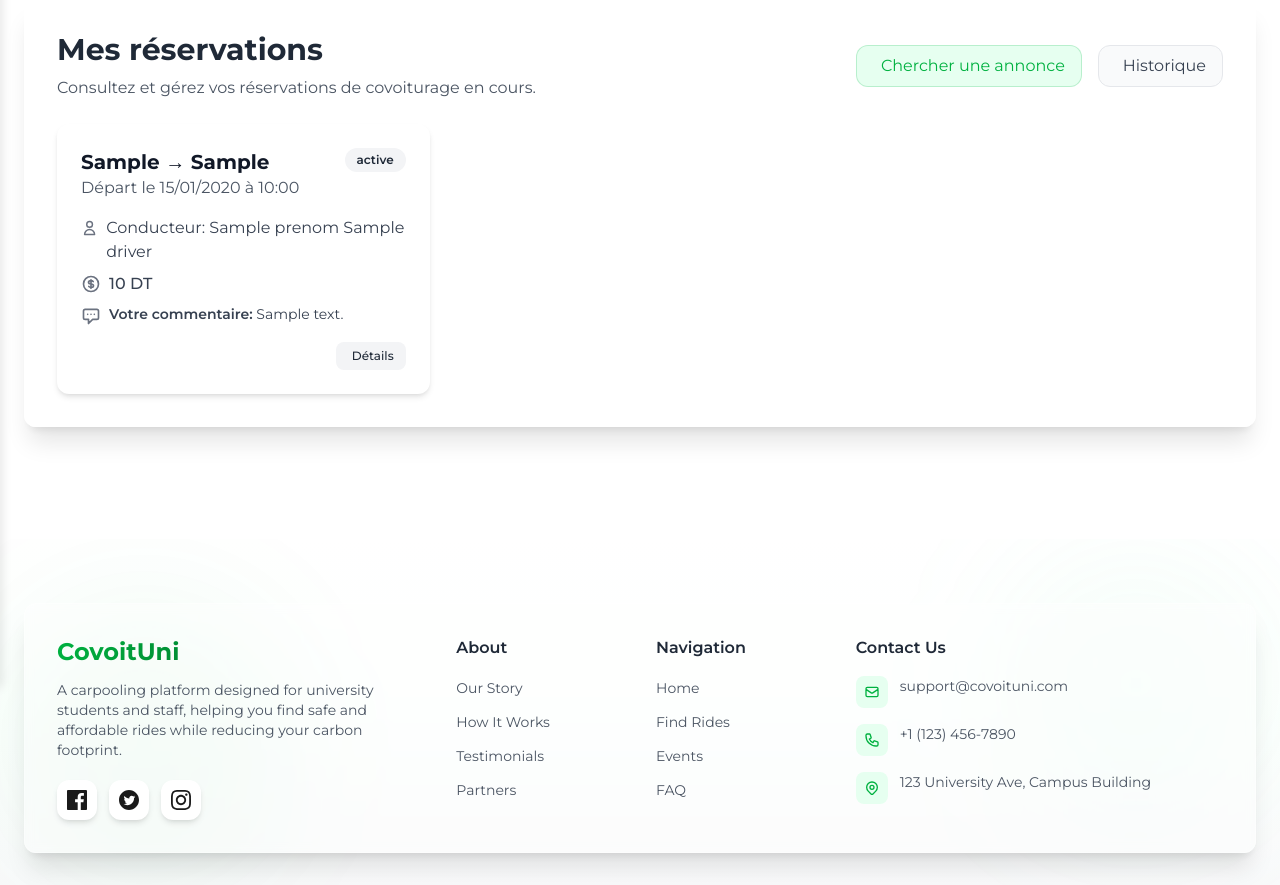
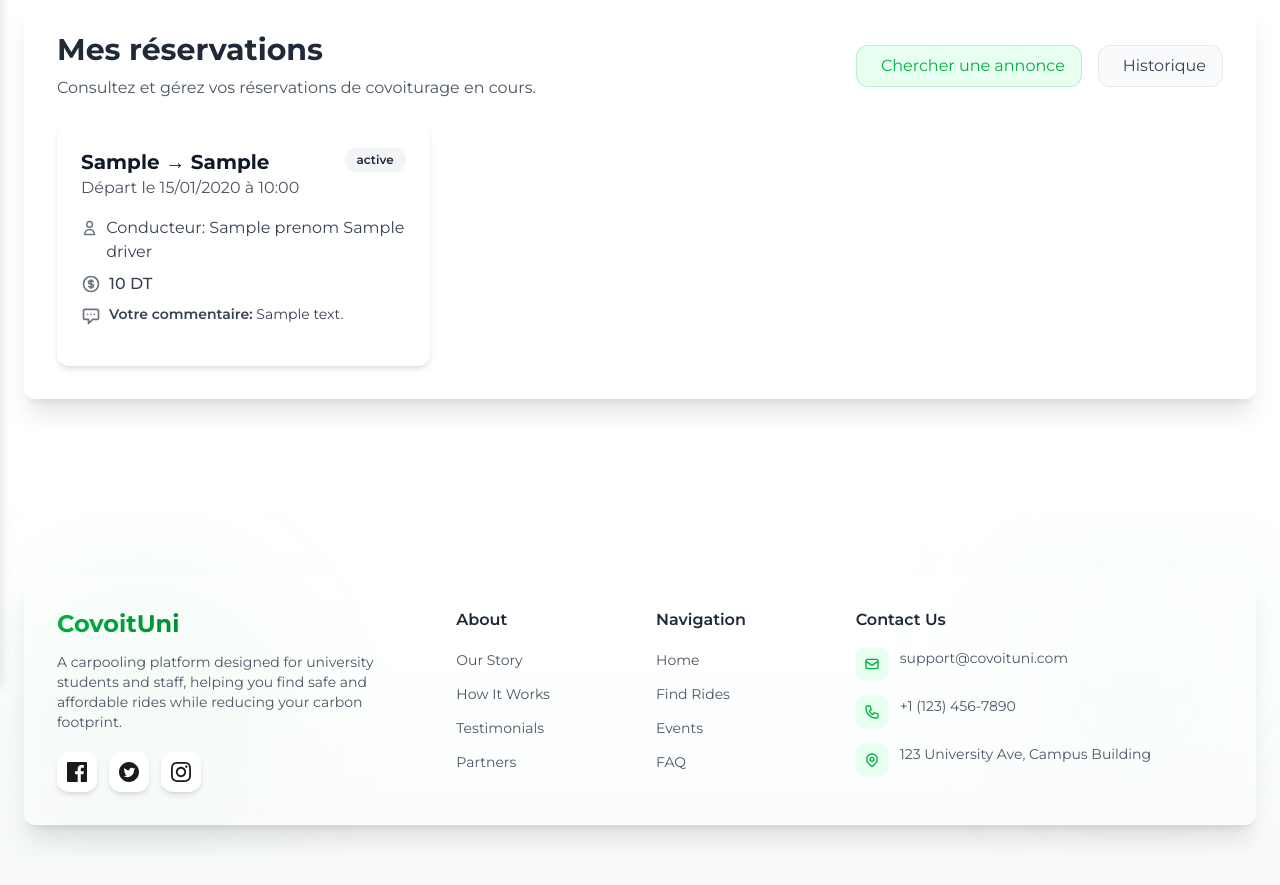
Before and after one commit to NegzaouiOussama/CovoituniNegzaoui, a Symfony app: template templates/passager/mes_reservations.html.twig in a window 1280 px wide. Shown: the part 113-998 px from the top of the page. After the commit the page ends 961 px from the top, so only its background shows below. Run offline with Twig, Linux system fonts and the light colour scheme; the template is opened without the code that fills it: most values are stand-ins (such as "Sample title", 1, 10 or a date in 2020); some libraries are stand-ins or nearby versions.

Commit message:
Ce commit supprime le lien 'Détails' de la vue 'Mes réservations' (`templates/passager/mes_reservations.html.twig`) pour chaque réservation listée, conformément à votre demande.

```diff
--- a/templates/passager/mes_reservations.html.twig
+++ b/templates/passager/mes_reservations.html.twig
@@ -176,9 +176,6 @@
                                         {% endif %}
                                     </div>
 
-                                    <a href="{{ path('app_chat_conversation', {'reservationId': reservation.id, 'type': reservation.type}) }}" class="px-3 py-1.5 bg-gray-100 text-gray-800 text-xs font-medium rounded-lg hover:bg-gray-200 transition-colors duration-300">
-                                        <i class="fas fa-eye mr-1"></i> Détails
-                                    </a>
                                 </div>
                             </div>
                         </div>
```
